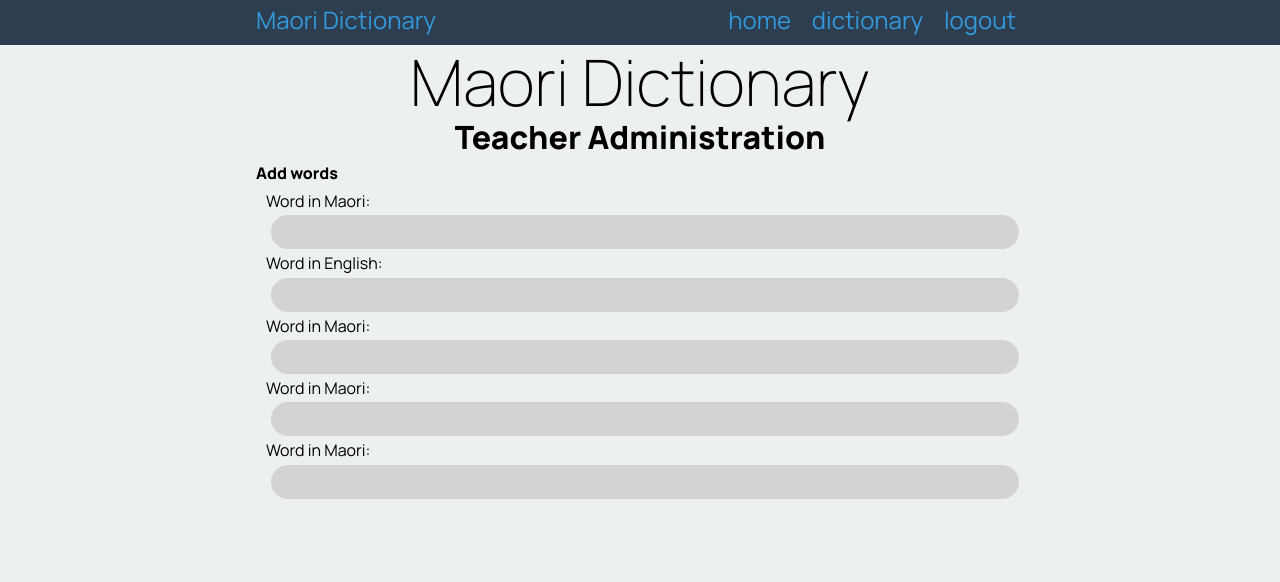
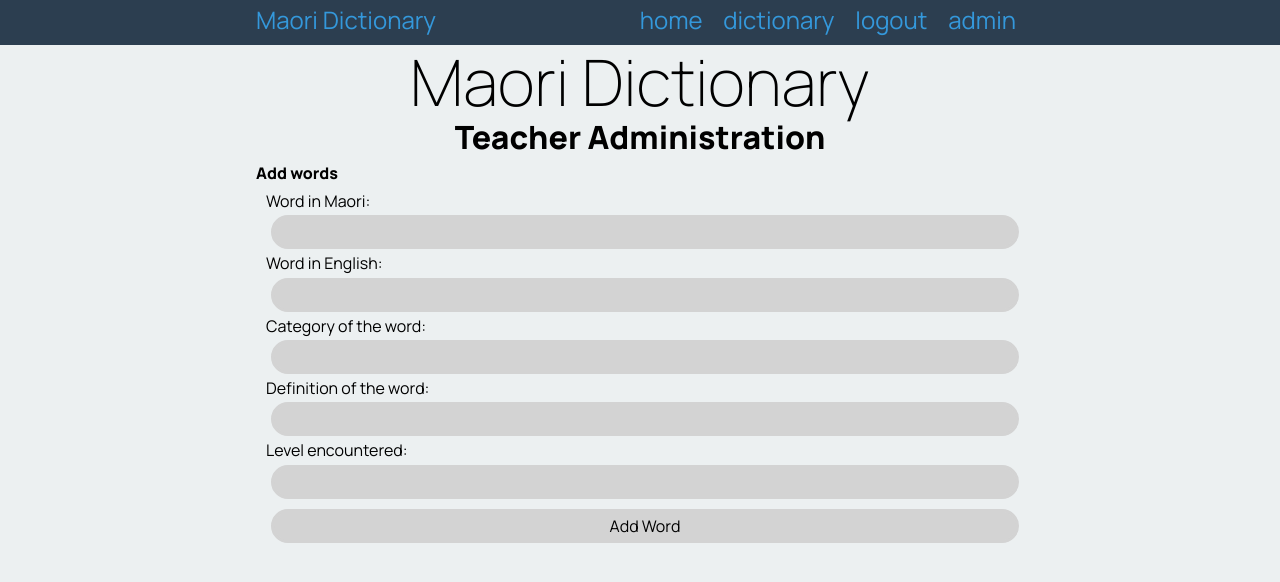
Before and after one commit to TanmayK2007/Maori_Dictionary, a Flask app: page /admin in a window 1280 px wide. Shown: the top 582 px of the page. Run offline with Flask 3, Linux system fonts and the light colour scheme; the visitor is signed in with stand-in values (Sample User, id 1); data that the repository does not hold is empty.

Commit message:
day 4 part 2(lunch) work- Add words function works now. Next thing to do is making a teacher login.

```diff
--- a/app.py
+++ b/app.py
@@ -180,16 +180,16 @@ def add_words():
         return redirect('/?message=Need+to+be+logged+in.')
     if request.method == "POST":
         print(request.form)
-        word = request.form.get('word').strip()
-        english = request.form.get('english').strip()
-        category = request.form.get('category').strip()
-        definition = request.form.get('definition')
-        level = request.form.get('level')
-        print(word, english, category, definition, level)
+        maori = request.form.get('maori').title().strip()
+        english = request.form.get('english').title().strip()
+        category = request.form.get('category').title().strip()
+        definition = request.form.get('definition').title().strip()
+        level = request.form.get('level').strip()
+        print(maori, english, category, definition, level)
         con = create_connection(DATABASE)
         query = "INSERT INTO maori_words (maori, english, category, definition, level) VALUES (?, ?, ?, ?, ?)"
         cur = con.cursor()
-        cur.execute(query, (word, english, category, definition, level))
+        cur.execute(query, (maori, english, category, definition, level))
         con.commit()
         con.close()
         return redirect('/admin')
--- a/templates/admin.html
+++ b/templates/admin.html
@@ -5,7 +5,7 @@
 {% block main %}
 
 <h4>Add words</h4>
-<form class="myform" method="post" action="/add_category">
+<form class="myform" method="post" action="/add_words">
     <div class="form-group">
         <div class="form-label"><label for="maori">Word in Maori:</label></div>
         <div class="form-element"><input type="text" name="maori" id="maori" required></div>
@@ -15,16 +15,20 @@
         <div class="form-element"><input type="text" name="english" id="english" required></div>
     </div>
     <div class="form-group">
-        <div class="form-label"><label for="maori">Word in Maori:</label></div>
-        <div class="form-element"><input type="text" name="maori" id="maori" required></div>
+        <div class="form-label"><label for="category">Category of the word:</label></div>
+        <div class="form-element"><input type="text" name="category" id="category" required></div>
     </div>
     <div class="form-group">
-        <div class="form-label"><label for="maori">Word in Maori:</label></div>
-        <div class="form-element"><input type="text" name="maori" id="maori" required></div>
+        <div class="form-label"><label for="definition">Definition of the word:</label></div>
+        <div class="form-element"><input type="text" name="definition" id="definition" required></div>
     </div>
     <div class="form-group">
-        <div class="form-label"><label for="maori">Word in Maori:</label></div>
-        <div class="form-element"><input type="text" name="maori" id="maori" required></div>
+        <div class="form-label"><label for="level">Level encountered:</label></div>
+        <div class="form-element"><input type="text" name="level" id="level" required></div>
+    </div>
+    <div class="form-group">
+        <div class="form-label"></div>
+        <div class="form-element"><input type="submit" value="Add Word"></div>
     </div>
 </form>
 
--- a/templates/base.html
+++ b/templates/base.html
@@ -19,6 +19,7 @@
             <a href="/dictionary">dictionary</a>
             {% if logged_in %}
             <a href="/logout">logout</a>
+            <a href="/admin">admin</a>
             {% else %}
             <a href="/login">login</a>
             {% endif %}
```
Also changed, not shown: 1 other file.
